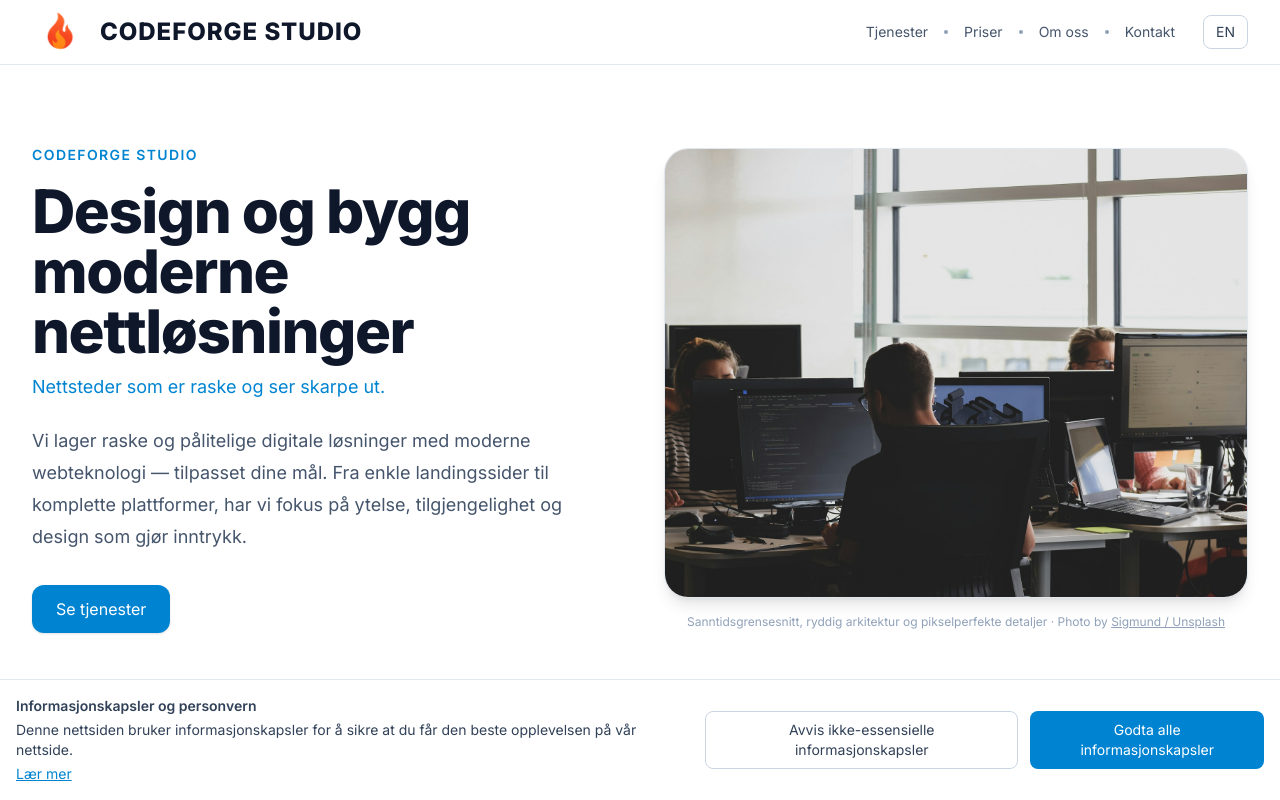
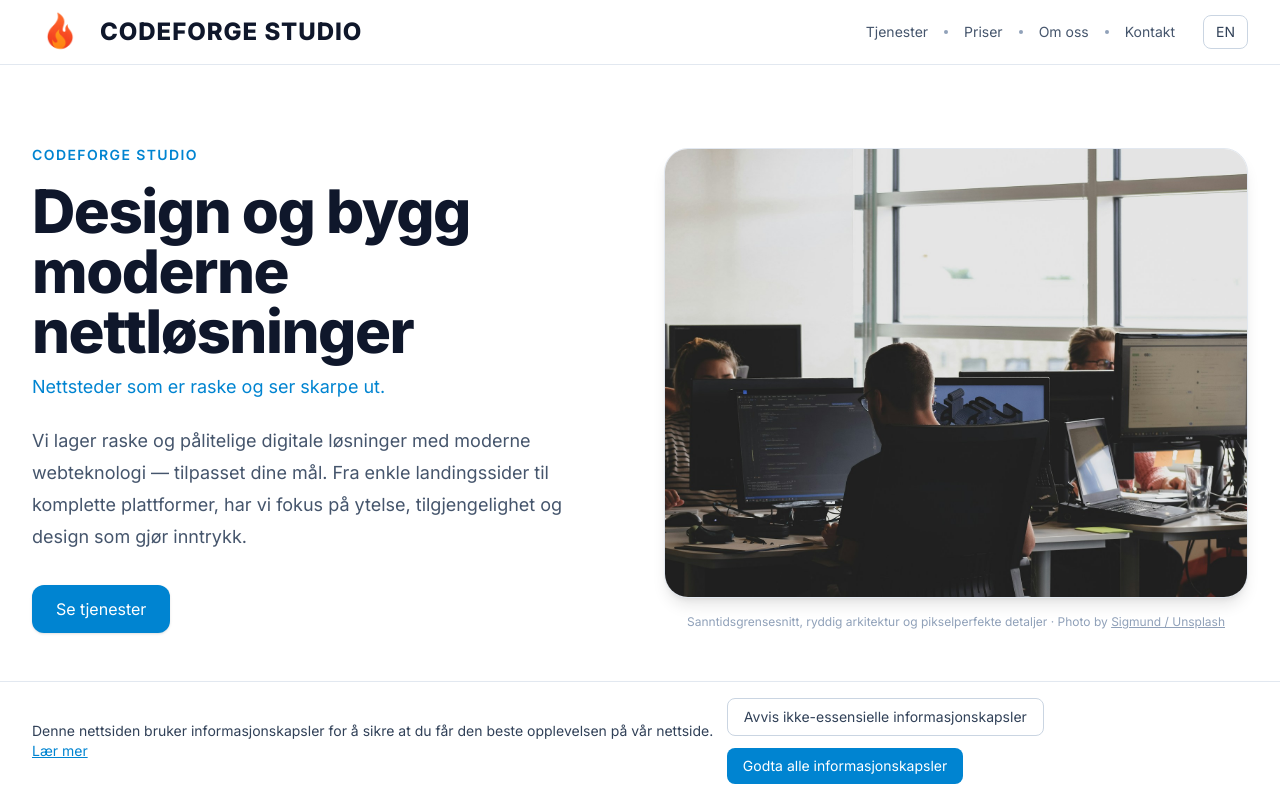
Before and after one commit to robfil50219/codeforge-site, a React (Vite) app: page / in a window 1280 px wide. Shown: the top 800 px of the page. Built offline with nearby package versions, Linux system fonts and the light colour scheme.

Commit message:
Refactor ConsentBanner and Footer components: simplify consent handling and improve code structure for better maintainability

```diff
--- a/src/components/ConsentBanner.tsx
+++ b/src/components/ConsentBanner.tsx
@@ -1,86 +1,52 @@
-import { useEffect, useState } from "react";
+import { useState, useEffect } from "react";
+import { Link } from "react-router-dom";
 import { useTranslation } from "react-i18next";
-
-declare global {
-  interface Window {
-    showConsent: () => void;
-  }
-}
-
-const STORAGE_KEY = "cf_consent";
 
 export default function ConsentBanner() {
   const { t } = useTranslation();
   const [visible, setVisible] = useState(false);
 
-  function getStoredConsent(): string | null {
-    try {
-      return localStorage.getItem(STORAGE_KEY);
-    } catch {
-      return null;
-    }
-  }
+  useEffect(() => {
+    const consent = localStorage.getItem("cookie-consent");
+    if (!consent) setVisible(true);
+  }, []);
 
-  function setStoredConsent(value: string) {
-    try {
-      localStorage.setItem(STORAGE_KEY, value);
-      document.cookie = `${STORAGE_KEY}=${value}; Path=/; SameSite=Lax; Max-Age=31536000`;
-    } catch {
-      // ignore
-    }
-  }
-
-  function acceptAll() {
-    setStoredConsent("accepted");
+  function handleAccept() {
+    localStorage.setItem("cookie-consent", "accepted");
     setVisible(false);
   }
 
-  function rejectAll() {
-    setStoredConsent("rejected");
+  function handleReject() {
+    localStorage.setItem("cookie-consent", "rejected");
     setVisible(false);
   }
-
-  useEffect(() => {
-    // Show if no stored decision
-    if (!getStoredConsent()) setVisible(true);
-
-    // Expose global opener
-    window.showConsent = () => setVisible(true);
-
-    // Listen for cross-tab resets
-    const onStorage = (e: StorageEvent) => {
-      if (e.key === STORAGE_KEY && (e.newValue === null || e.newValue === "")) {
-        setVisible(true);
-      }
-    };
-    window.addEventListener("storage", onStorage);
-    return () => window.removeEventListener("storage", onStorage);
-  }, []);
 
   if (!visible) return null;
 
   return (
-    <div className="fixed bottom-0 inset-x-0 z-50 bg-white/90 backdrop-blur border-t border-slate-200">
-      <div className="mx-auto max-w-7xl px-4 py-4 flex flex-col sm:flex-row sm:items-center sm:justify-between gap-4">
-        <div className="text-sm text-slate-700">
-          <p className="font-semibold">{t("consent.title")}</p>
-          <p className="mt-1">{t("consent.text")}</p>
-          <a
-            href="/privacy"
-            className="mt-1 inline-block underline text-sky-600 hover:text-sky-700"
+    <div className="fixed bottom-0 left-0 right-0 z-50 bg-white border-t border-slate-200 shadow-lg">
+      <div className="mx-auto max-w-7xl px-4 sm:px-6 lg:px-8 py-4 flex flex-col sm:flex-row sm:items-center sm:justify-between gap-3">
+        {/* Text */}
+        <p className="text-sm text-slate-700">
+          {t("consent.text")}{" "}
+          <Link
+            to="/privacy"
+            className="underline text-sky-600 hover:text-sky-800"
           >
             {t("consent.learnMore")}
-          </a>
-        </div>
-        <div className="flex flex-wrap gap-2 sm:flex-nowrap sm:gap-3">
+          </Link>
+        </p>
+
+        {/* Buttons */}
+        <div className="flex flex-wrap gap-3">
           <button
-            onClick={rejectAll}
-            className="rounded-lg border border-slate-300 bg-white px-4 py-2 text-sm font-medium text-slate-700 hover:bg-slate-50"
+            onClick={handleReject}
+            className="rounded-lg border border-slate-300 px-4 py-2 text-sm font-medium text-slate-700 hover:bg-slate-100"
           >
             {t("consent.actions.reject")}
           </button>
           <button
-            onClick={acceptAll}
+            onClick={handleAccept}
             className="rounded-lg bg-sky-600 px-4 py-2 text-sm font-medium text-white hover:bg-sky-700"
           >
             {t("consent.actions.accept")}
--- a/src/components/Footer.tsx
+++ b/src/components/Footer.tsx
@@ -5,6 +5,13 @@ import { useTranslation } from "react-i18next";
 import { MAILTO, CONTACT_EMAIL } from "../config/contact";
 import Container from "./ui/Container";
 import useSmoothScroll from "../hooks/useSmoothScroll";
+
+// Extend Window interface to include showConsent
+declare global {
+  interface Window {
+    showConsent?: () => void;
+  }
+}
 
 export default function Footer() {
   const { t, i18n } = useTranslation();
```
